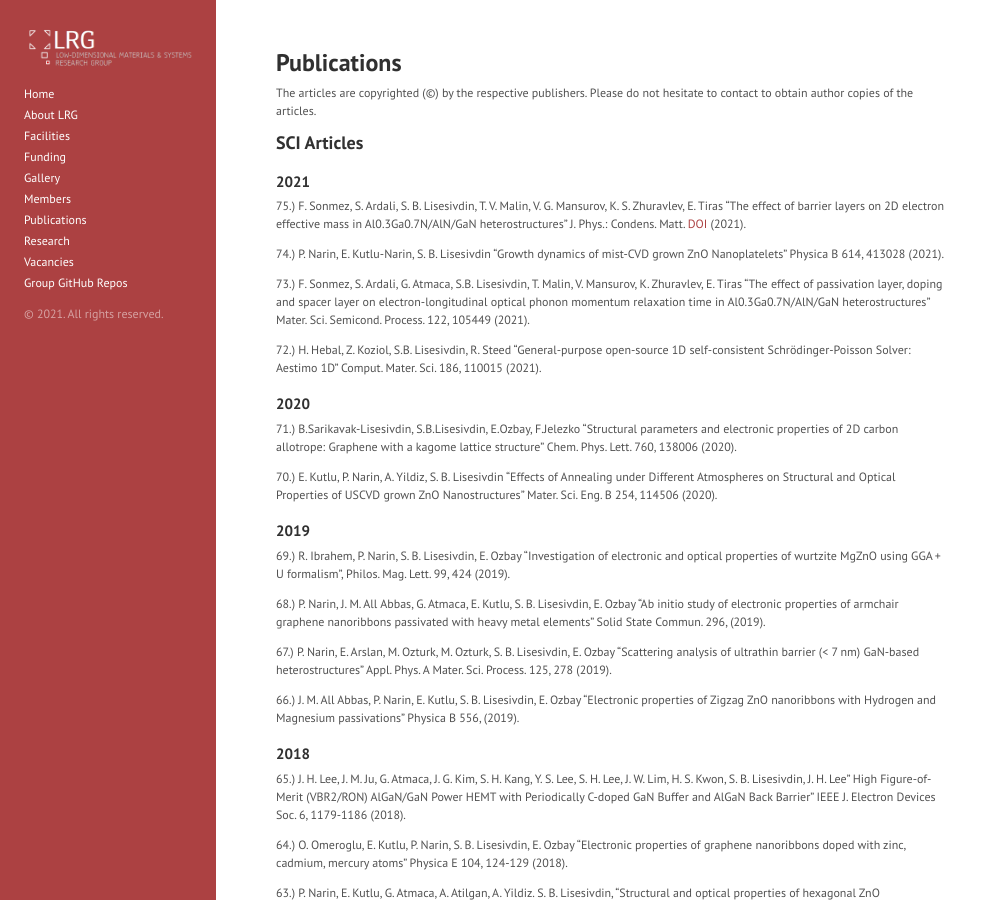
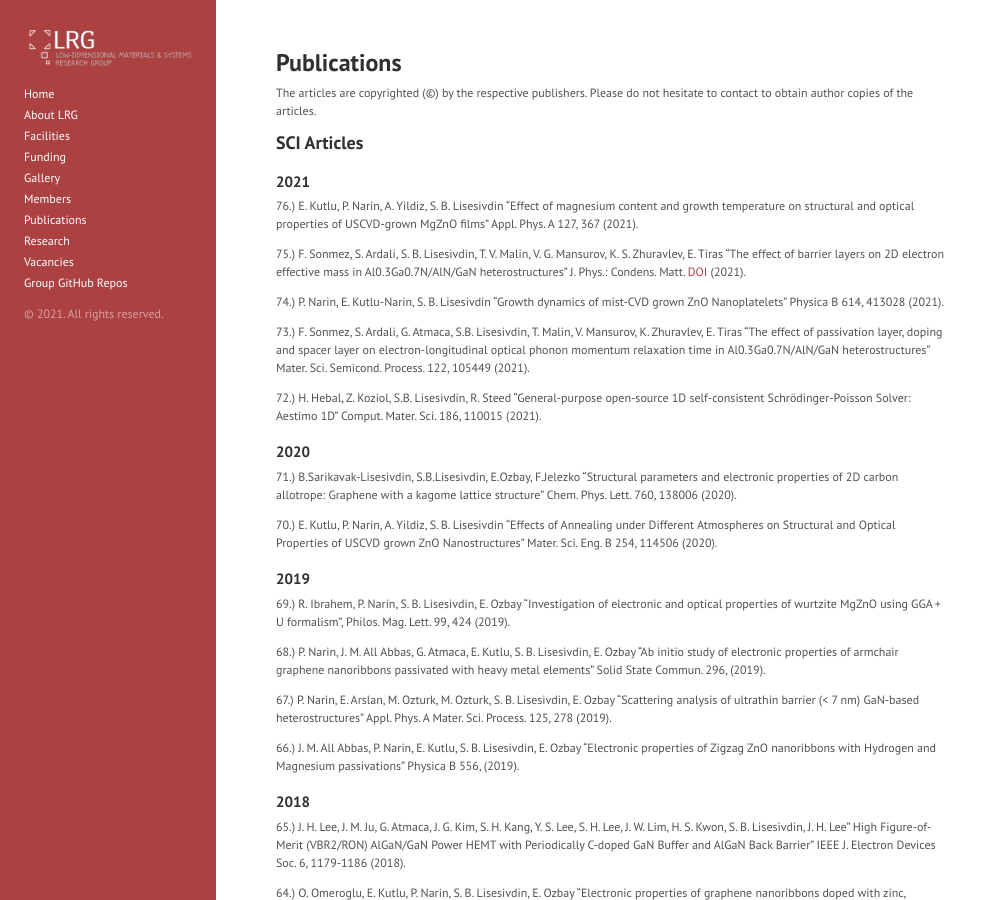
Before and after one commit to lrgresearch/oldwebsite, a Jekyll site: the page built from publications.md, in a window 1280 px wide and 900 px high. Shown: the whole window, without its empty margins (0-983 px from the left). Built offline with Jekyll 4.4.1, drawn with Linux system fonts in a browser that asks for light colours.

Commit message:
Update publications.md

```diff
--- a/publications.md
+++ b/publications.md
@@ -8,6 +8,8 @@ The articles are copyrighted (©) by the respective publishers. Please do not he
 ## SCI Articles
 
 ### 2021
+
+76.) E. Kutlu, P. Narin, A. Yildiz, S. B. Lisesivdin "Effect of magnesium content and growth temperature on structural and optical properties of USCVD-grown MgZnO films" Appl. Phys. A 127, 367 (2021).
 
 75.) F. Sonmez, S. Ardali, S. B. Lisesivdin, T. V. Malin, V. G. Mansurov, K. S. Zhuravlev, E. Tiras "The effect of barrier layers on 2D electron effective mass in Al0.3Ga0.7N/AlN/GaN heterostructures" J. Phys.: Condens. Matt. [DOI](https://doi.org/10.1088/1361-648X/abf8d2) (2021).
 
```
